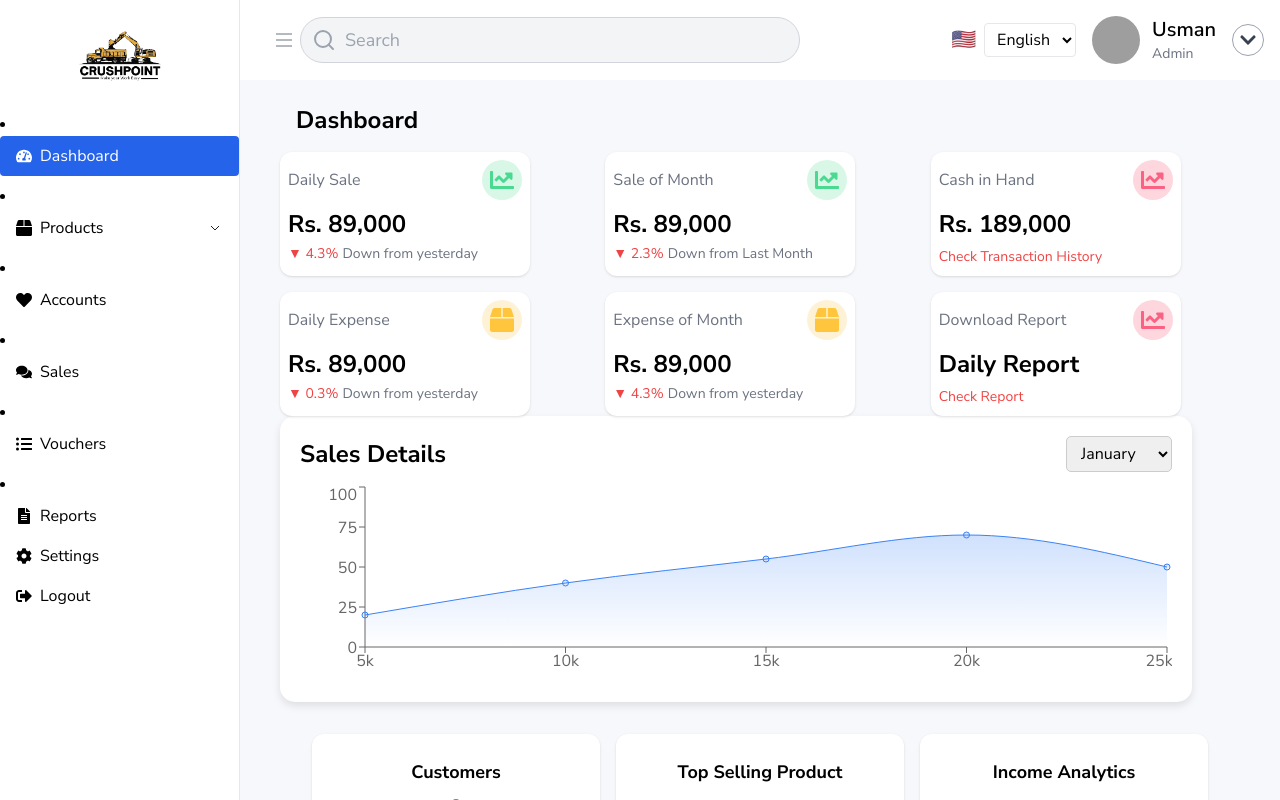
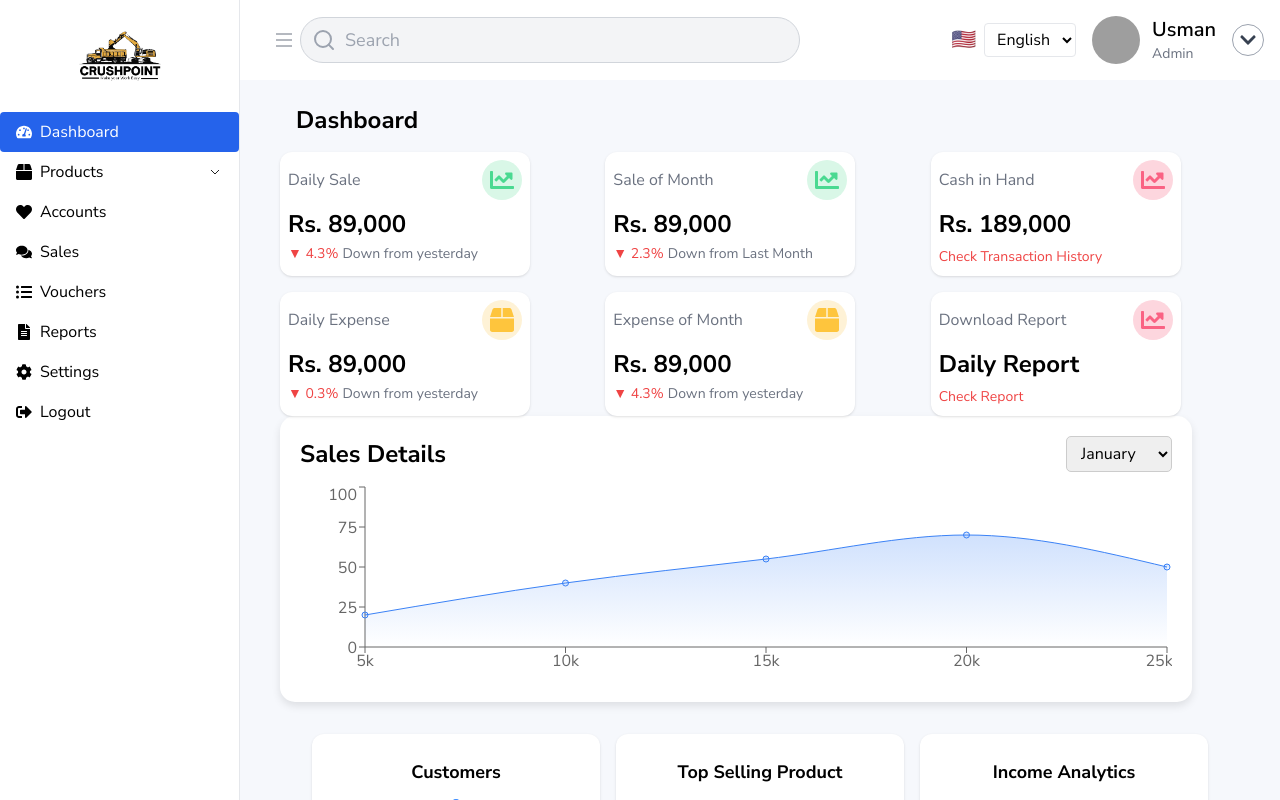
Before and after one commit to tayyabp0g/Crush_point, a React (Create React App) app: page /dashboard in a window 1280 px wide. Shown: the top 800 px of the page. Built offline with nearby package versions, Linux system fonts and the light colour scheme; grey boxes are pictures that could not be loaded.

Commit message:
SIDE BAR

```diff
--- a/src/components/Sidebar/Sidebar.jsx
+++ b/src/components/Sidebar/Sidebar.jsx
@@ -73,6 +73,7 @@ export default function Sidebar() {
       <img src={dashlogo} alt="Dashboard Logo" className="h-28 mx-auto" />
       {/* Menu */}
       <nav className="flex flex-col gap-1 md:gap-2 w-full">
+        <ul className="list-none p-0 m-0">
           {menuItems.map((item) =>
             item.label === "Products"
               ? (
@@ -145,6 +146,7 @@ export default function Sidebar() {
                 </li>
               )
           )}
+        </ul>
       </nav>
       {/* Bottom Options */}
       <div className="flex flex-col gap-1 w-full">
```
Lines whose indentation alone changed are shown as unchanged.
